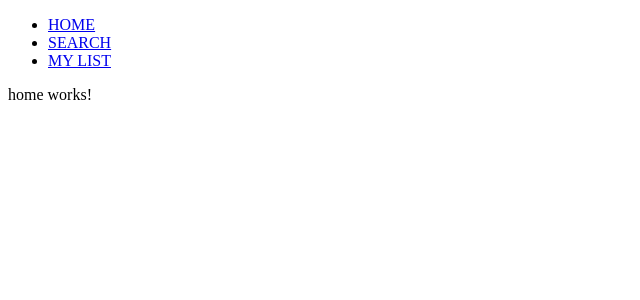
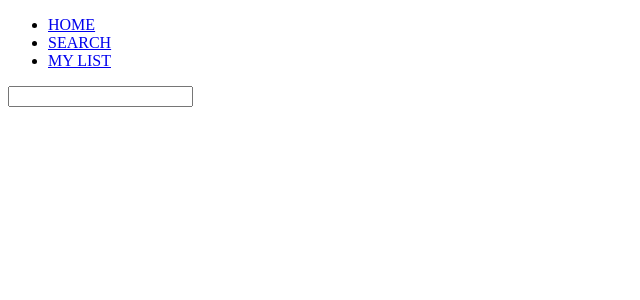
Before and after one commit to matt-pessoa/smk-project, an Angular app: page /home in a window 1280 px wide. Shown: the top 300 px of the page, without its empty margins (0-640 px from the left). Built offline with nearby package versions, Linux system fonts and the light colour scheme.

Commit message:
feat: add input that redirects to /search

```diff
--- a/src/app/home/home.component.html
+++ b/src/app/home/home.component.html
@@ -1 +1 @@
-<p>home works!</p>
+<input type="text" routerLink="/search" />
```
